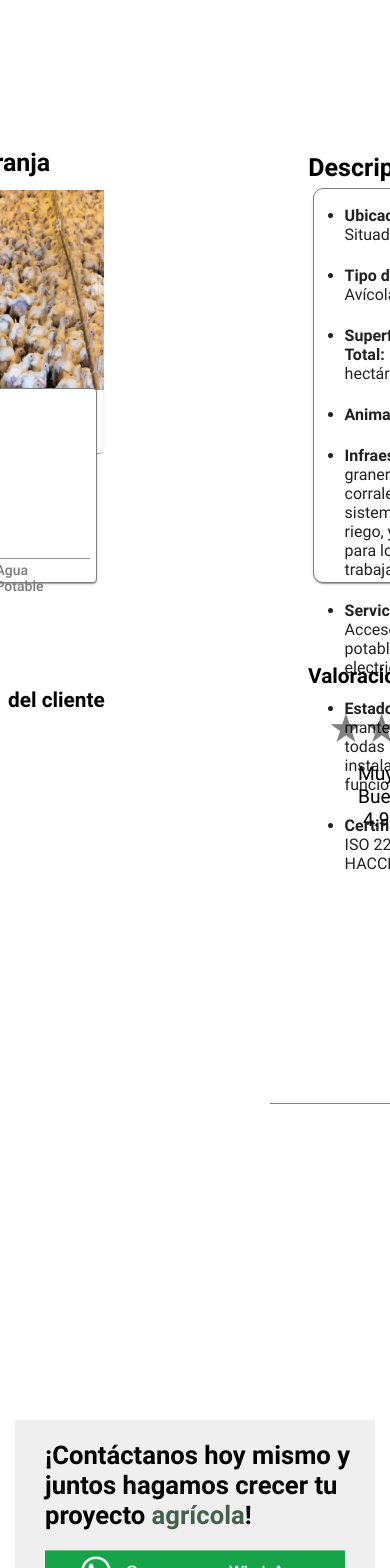
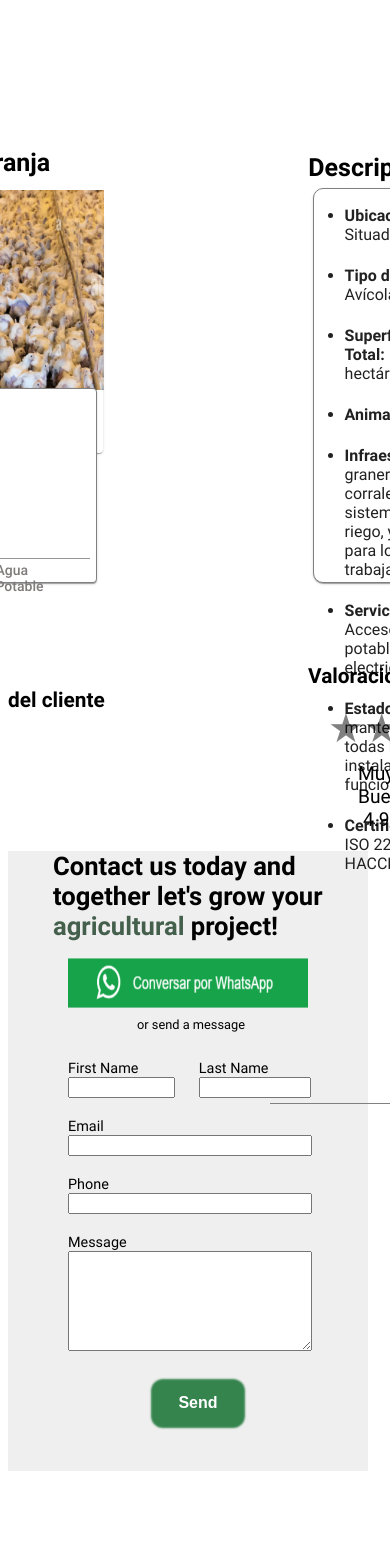
Before and after one commit to Aplicaciones-Web-WX55-Group-S-del-Softw/frontend-application, a Vue app: page / in a window 390 px wide. Shown: the top 1568 px of the page. After the commit the page ends 1479 px from the top, so only its background shows below. Built offline with nearby package versions, Linux system fonts and the light colour scheme.

Commit message:
feat(social-interaction): responsive view implemented for contact card.

```diff
--- a/src/shared/components/contact-card/contact-card.vue
+++ b/src/shared/components/contact-card/contact-card.vue
@@ -3,18 +3,18 @@ export default { name: 'contact-card',
   data() {
     return {
       form: {
-        nombre: '',
-        apellido: '',
-        correo: '',
-        telefono: '',
-        mensaje: ''
+        firstName: '',
+        lastName: '',
+        email: '',
+        phone: '',
+        message: ''
       },
-      fields: ['nombre', 'apellido', 'correo', 'telefono', 'mensaje']
+      fields: ['firstName', 'lastName', 'email', 'phone', 'message']
     };
   },
   methods: {
     onSubmit() {
-      alert('Contacto enviado');
+      alert('Contact sent');
     }
   }
 }
@@ -24,39 +24,39 @@ export default { name: 'contact-card',
   <div class="cardC rectangle">
     <div class="cardC">
       <div class="cardC-header">
-        <div class="cardC-title">¡Contáctanos hoy mismo y juntos hagamos crecer tu proyecto <span class="agricola">agrícola</span>!</div>
+        <div class="cardC-title">Contact us today and together let's grow your <span class="agricultural">agricultural</span> project!</div>
         <button class="whatsapp-button">
-          <a href="https://wa.me/+51914823480?text=Hola,%20me%20gustaría%20hacer%20una%20consulta." target="_blank">
+          <a href="https://wa.me/+51914823480?text=Hello,%20I%20would%20like%20to%20make%20an%20inquiry." target="_blank">
             <img class="whatsapp-image" src="../../../assets/whatsapp.png" alt="WhatsApp" />
           </a>
         </button>
       </div>
       <div class="cardC-content">
         <form @submit.prevent="onSubmit" class="form-container">
-          <p class="small-text">o enviar un mensaje</p>
+          <p class="small-text">or send a message</p>
           <div class="input-row">
             <div class="input-group">
-              <label for="nombre">Nombre</label>
-              <input type="text" id="nombre" name="nombre" v-model="form.nombre">
+              <label for="firstName">First Name</label>
+              <input type="text" id="firstName" name="firstName" v-model="form.firstName">
             </div>
             <div class="input-group">
-              <label for="apellido">Apellido</label>
-              <input type="text" id="apellido" name="apellido" v-model="form.apellido">
+              <label for="lastName">Last Name</label>
+              <input type="text" id="lastName" name="lastName" v-model="form.lastName">
             </div>
           </div>
           <div class="input-group wide-input">
-            <label for="correo">Correo</label>
-            <input type="text" id="correo" name="correo" v-model="form.correo">
+            <label for="email">Email</label>
+            <input type="text" id="email" name="email" v-model="form.email">
           </div>
           <div class="input-group wide-input">
-            <label for="telefono">Telefono</label>
-            <input type="text" id="telefono" name="telefono" v-model="form.telefono">
+            <label for="phone">Phone</label>
+            <input type="text" id="phone" name="phone" v-model="form.phone">
           </div>
           <div class="input-group wide-input">
-            <label for="mensaje">Mensaje</label>
-            <textarea id="mensaje" name="mensaje" v-model="form.mensaje"></textarea>
+            <label for="message">Message</label>
+            <textarea id="message" name="message" v-model="form.message"></textarea>
           </div>
-          <button type="submit" class="submit-button">Enviar</button>
+          <button type="submit" class="submit-button">Send</button>
         </form>
       </div>
     </div>
@@ -69,20 +69,16 @@ export default { name: 'contact-card',
   width: 360px;
   height: 620px;
   background-color: #EFEFEF;
-  position: absolute;
-  top: 205%;
-  left: 50%;
-  transform: translate(-50%, -50%);
 }
 
 .cardC-title {
   font-size: 1.6em;
   font-weight: bold;
-  margin-left: 30px;
+  margin-left: 45px;
   margin-top: 20px;
 }
 
-.agricola {
+.agricultural {
   color: #44604D;
 }
 
@@ -90,21 +86,21 @@ export default { name: 'contact-card',
   display: flex;
   justify-content: flex-start;
   width: 85%;
-  margin-top: 15px; /* Ajusta este valor para mover la primera fila de entrada más abajo */
+  margin-top: 15px;
 }
 
 .input-group {
   display: flex;
   flex-direction: column;
-  margin-bottom: 20px; /* Ajusta este valor para cambiar el espacio entre los campos del formulario */
+  margin-bottom: 20px;
 }
 
 .input-group input {
-  width: 100%; /* Ajusta este valor para cambiar el ancho de los campos de entrada */
+  width: 100%;
 }
 
 .input-group label {
-  font-size: 0.9em; /* Ajusta este valor para cambiar el tamaño de la letra de los campos de entrada */
+  font-size: 0.9em;
 }
 
 .input-row .input-group input {
@@ -116,7 +112,7 @@ export default { name: 'contact-card',
 }
 
 .input-row .input-group:last-child input {
-  width: 90%; /* Ajusta este valor para cambiar el ancho del campo de entrada del apellido */
+  width: 90%;
 }
 
 .form-container {
@@ -128,31 +124,31 @@ export default { name: 'contact-card',
 }
 
 .wide-input input {
-  width: 165%;
+  width: 243.5px;
 }
 
 .wide-input textarea {
   width:  243.5px;
-  height: 100px; /* Ajusta este valor para cambiar la altura del campo de entrada "mensaje" */
+  height: 100px;
 }
 
 .submit-button {
-  border: none; /* Quita el borde */
-  box-shadow: 0px 0px 2px 2px #35844E; /* Añade un borde del mismo color que el botón */
-  border-radius: 10px; /* Ajusta este valor para cambiar el borde del botón "Enviar" */
+  border: none;
+  box-shadow: 0px 0px 2px 2px #35844E;
+  border-radius: 10px;
   font-size: 1em;
-  width: 90px; /* Ajusta este valor para cambiar el ancho del botón "Enviar" */
-  height: 45px; /* Ajusta este valor para cambiar la altura del botón "Enviar" */
-  color: #FFFFFF; /* Cambia el color de la letra a blanco */
-  background-color: #35844E; /* Cambia el color de fondo del botón */
-  font-weight: bold; /* Hace que el texto esté en negrita */
-  margin-top: 10px; /* Ajusta este valor para mover el botón más arriba */
-  margin-left: 85px; /* Ajusta este valor para mover el botón más a la izquierda */
-  transition: all 0.3s ease; /* Añade una transición a todas las propiedades */
+  width: 90px;
+  height: 45px;
+  color: #FFFFFF;
+  background-color: #35844E;
+  font-weight: bold;
+  margin-top: 10px;
+  margin-left: 85px;
+  transition: all 0.3s ease;
 }
 
 .submit-button:active {
-  animation: bounce 0.3s; /* Aplica la animación de rebote cuando se presiona el botón */
+  animation: bounce 0.3s;
 }
 
 @keyframes bounce {
@@ -162,9 +158,10 @@ export default { name: 'contact-card',
 }
 
 .whatsapp-image {
-  height: 43px; /* Ajusta este valor para cambiar la altura de la imagen */
-  margin-left: 30px; /* Ajusta este valor para mover la imagen más a la derecha */
-  margin-top: 20px; /* Ajusta este valor para mover la imagen más abajo */
+  height: 50px;
+  width: 240px;
+  margin-left: 60px;
+  margin-top: 17px;
 }
 
 .whatsapp-button {
@@ -181,13 +178,13 @@ export default { name: 'contact-card',
 }
 
 .whatsapp-button:active {
-  animation: shrink 0.2s; /* Aplica la animación */
+  animation: shrink 0.2s;
 }
 
 .small-text {
-  font-size: 0.8em; /* Ajusta este valor para cambiar el tamaño de la letra */
-  margin-top: -45px; /* Ajusta este valor para mover el texto más arriba */
-  margin-left: 69px; /* Ajusta este valor para mover el texto más a la derecha */
+  font-size: 0.8em;
+  margin-top: -45px;
+  margin-left: 69px;
 }
 
 </style>
```
